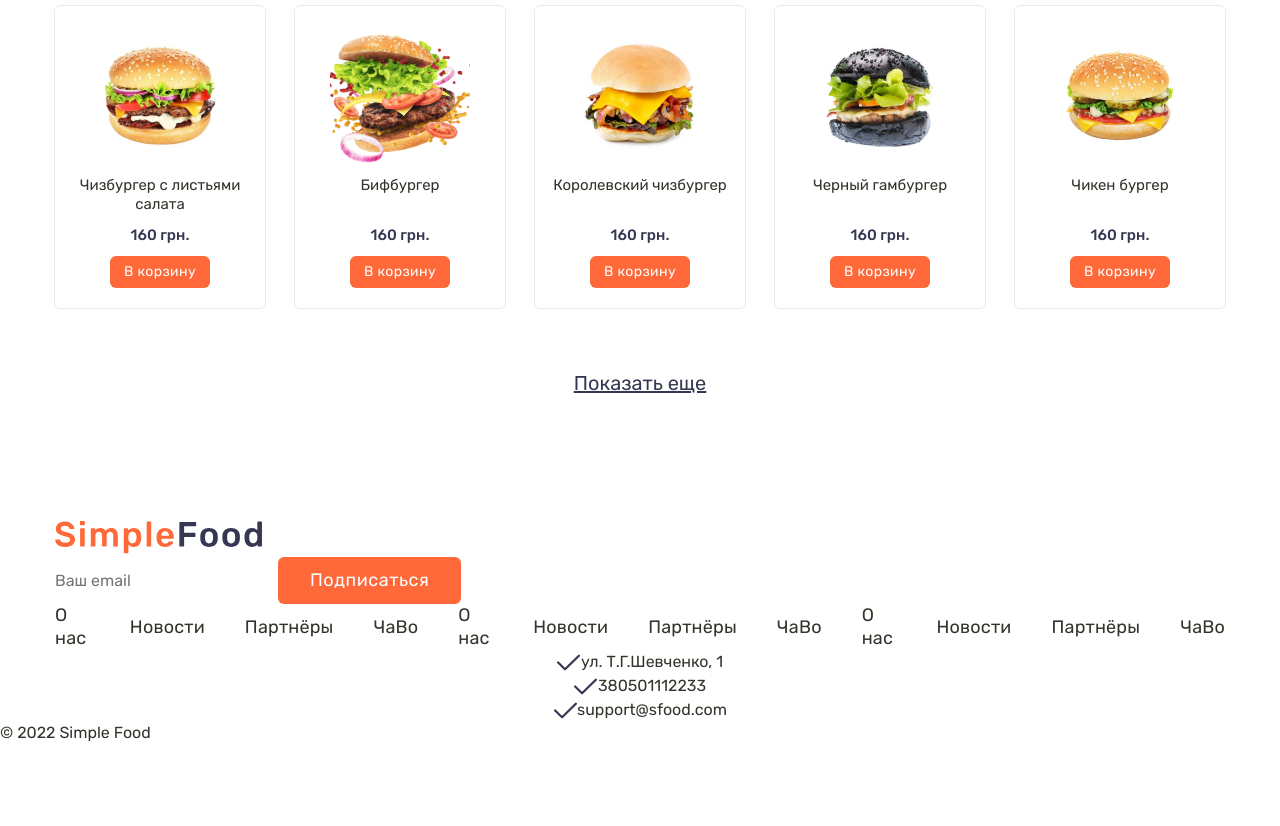
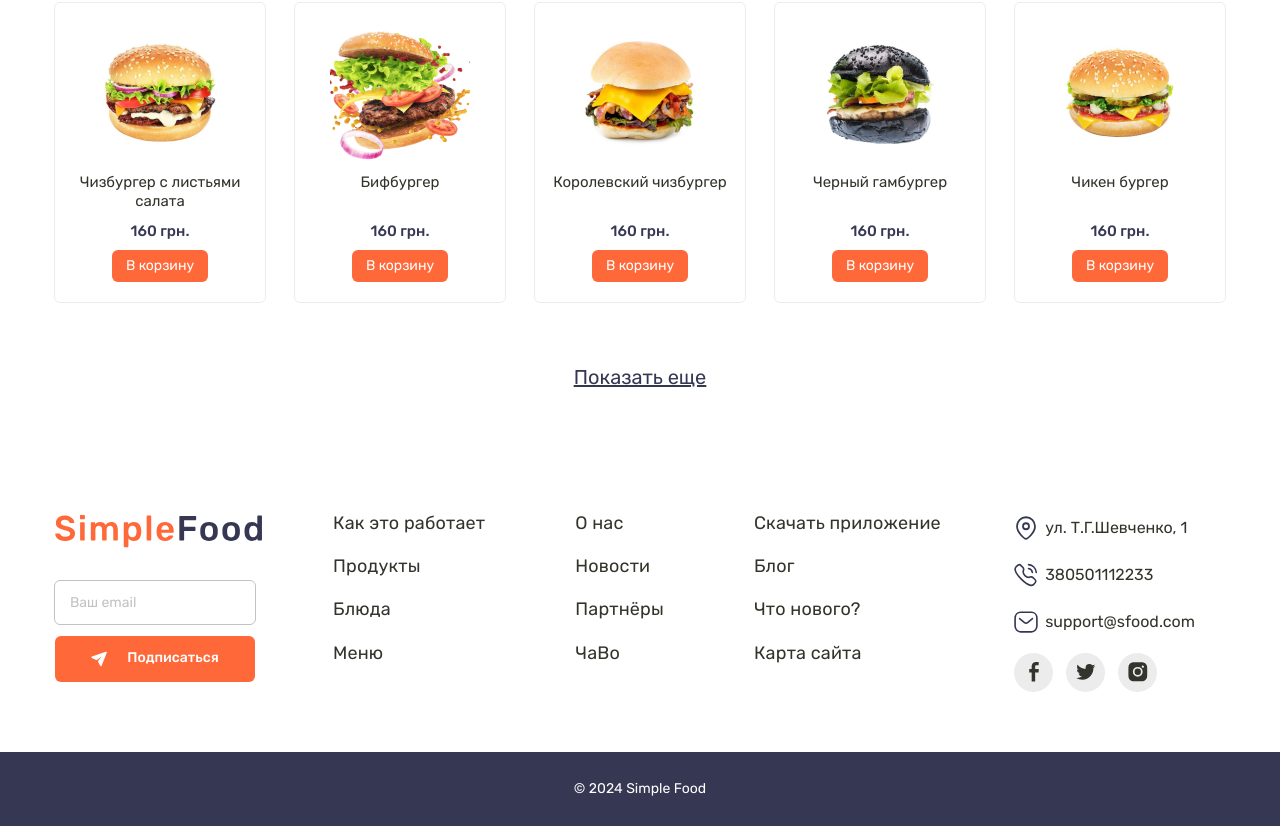
Before and after one commit to Tarasdeveloper/SimpleFoodNew, a website: page app/index.html in a window 1280 px wide. Shown: the part 1489-2315 px from the top of the page. Before the commit the page ends 2233 px from the top, so only its background shows below. Drawn offline with nearby package versions, Linux system fonts and the light colour scheme; files that its build step writes are made by us from their sources.

Commit message:
HW 12 done

```diff
--- a/app/index.html
+++ b/app/index.html
@@ -100,6 +100,7 @@
                 <button
                   class="categories-nav__btn icon icon--burger"
                   type="button"
+                  data-filter="category-1"
                 >
                   Бургеры
                 </button>
@@ -108,6 +109,7 @@
                 <button
                   class="categories-nav__btn icon icon--pizza"
                   type="button"
+                  data-filter="category-2"
                 >
                   Пицца
                 </button>
@@ -116,6 +118,7 @@
                 <button
                   class="categories-nav__btn icon icon--sandwich"
                   type="button"
+                  data-filter="category-3"
                 >
                   Сендвичи
                 </button>
@@ -124,6 +127,7 @@
                 <button
                   class="categories-nav__btn icon icon--asian"
                   type="button"
+                  data-filter="category-4"
                 >
                   Азиатская кухня
                 </button>
@@ -132,6 +136,7 @@
                 <button
                   class="categories-nav__btn icon icon--sets"
                   type="button"
+                  data-filter="category-5"
                 >
                   Cеты
                 </button>
@@ -139,9 +144,9 @@
             </ul>
 
             <ul class="categories-list popular__list">
-              <li class="categories-list__item">
+              <li class="categories-list__item category-1">
                 <article class="product-card">
-                  <a class="product-card__link">
+                  <a class="product-card__link" href="">
                     <h3 class="product-card__title">
                       Чизбургер с листьями салата
                     </h3>
@@ -163,9 +168,9 @@
                   </button>
                 </article>
               </li>
-              <li class="categories-list__item">
+              <li class="categories-list__item category-1">
                 <article class="product-card">
-                  <a class="product-card__link">
+                  <a class="product-card__link" href="">
                     <h3 class="product-card__title">Бифбургер</h3>
                   </a>
                   <a class="product-card__link" href="">
@@ -185,9 +190,9 @@
                   </button>
                 </article>
               </li>
-              <li class="categories-list__item">
+              <li class="categories-list__item category-2">
                 <article class="product-card">
-                  <a class="product-card__link">
+                  <a class="product-card__link" href="">
                     <h3 class="product-card__title">Королевский чизбургер</h3>
                   </a>
                   <a class="product-card__link" href="">
@@ -207,9 +212,9 @@
                   </button>
                 </article>
               </li>
-              <li class="categories-list__item">
+              <li class="categories-list__item category-2">
                 <article class="product-card">
-                  <a class="product-card__link">
+                  <a class="product-card__link" href="">
                     <h3 class="product-card__title">Черный гамбургер</h3>
                   </a>
                   <a class="product-card__link" href="">
@@ -229,9 +234,9 @@
                   </button>
                 </article>
               </li>
-              <li class="categories-list__item">
+              <li class="categories-list__item category-3">
                 <article class="product-card">
-                  <a class="product-card__link">
+                  <a class="product-card__link" href="">
                     <h3 class="product-card__title">Чикен бургер</h3>
                   </a>
                   <a class="product-card__link" href="">
@@ -251,9 +256,9 @@
                   </button>
                 </article>
               </li>
-              <li class="categories-list__item">
+              <li class="categories-list__item category-3">
                 <article class="product-card">
-                  <a class="product-card__link">
+                  <a class="product-card__link" href="">
                     <h3 class="product-card__title">
                       Чизбургер с листьями салата
                     </h3>
@@ -275,9 +280,9 @@
                   </button>
                 </article>
               </li>
-              <li class="categories-list__item">
+              <li class="categories-list__item category-4">
                 <article class="product-card">
-                  <a class="product-card__link">
+                  <a class="product-card__link" href="">
                     <h3 class="product-card__title">Бифбургер</h3>
                   </a>
                   <a class="product-card__link" href="">
@@ -297,9 +302,9 @@
                   </button>
                 </article>
               </li>
-              <li class="categories-list__item">
+              <li class="categories-list__item category-4">
                 <article class="product-card">
-                  <a class="product-card__link">
+                  <a class="product-card__link" href="">
                     <h3 class="product-card__title">Королевский чизбургер</h3>
                   </a>
                   <a class="product-card__link" href="">
@@ -319,9 +324,9 @@
                   </button>
                 </article>
               </li>
-              <li class="categories-list__item">
+              <li class="categories-list__item category-5">
                 <article class="product-card">
-                  <a class="product-card__link">
+                  <a class="product-card__link" href="">
                     <h3 class="product-card__title">Черный гамбургер</h3>
                   </a>
                   <a class="product-card__link" href="">
@@ -341,9 +346,9 @@
                   </button>
                 </article>
               </li>
-              <li class="categories-list__item">
+              <li class="categories-list__item category-5">
                 <article class="product-card">
-                  <a class="product-card__link">
+                  <a class="product-card__link" href="">
                     <h3 class="product-card__title">Чикен бургер</h3>
                   </a>
                   <a class="product-card__link" href="">
@@ -410,16 +415,16 @@
               <h3 class="sr-only">Навигация по сайту</h3>
               <ul class="menu footer__menu">
                 <li class="menu__item">
-                  <a class="menu__link" href="">О нас</a>
+                  <a class="menu__link" href="">Как это работает</a>
                 </li>
                 <li class="menu__item">
-                  <a class="menu__link" href="">Новости</a>
+                  <a class="menu__link" href="">Продукты</a>
                 </li>
                 <li class="menu__item">
-                  <a class="menu__link" href="">Партнёры</a>
+                  <a class="menu__link" href="">Блюда</a>
                 </li>
                 <li class="menu__item">
-                  <a class="menu__link" href="">ЧаВо</a>
+                  <a class="menu__link" href="">Меню</a>
                 </li>
                 <li class="menu__item">
                   <a class="menu__link" href="">О нас</a>
@@ -434,19 +439,20 @@
                   <a class="menu__link" href="">ЧаВо</a>
                 </li>
                 <li class="menu__item">
-                  <a class="menu__link" href="">О нас</a>
+                  <a class="menu__link" href="">Скачать приложение</a>
                 </li>
                 <li class="menu__item">
-                  <a class="menu__link" href="">Новости</a>
+                  <a class="menu__link" href="">Блог</a>
                 </li>
                 <li class="menu__item">
-                  <a class="menu__link" href="">Партнёры</a>
+                  <a class="menu__link" href="">Что нового?</a>
                 </li>
                 <li class="menu__item">
-                  <a class="menu__link" href="">ЧаВо</a>
+                  <a class="menu__link" href="">Карта сайта</a>
                 </li>
               </ul>
             </div>
+
             <div class="footer__contacts">
               <h3 class="sr-only">Контакты, соцсети</h3>
               <address class="contacts">
@@ -478,25 +484,36 @@
                       <span class="sr-only">Страница в фейсбук</span>
                       <span
                         class="social__icon"
-                        style="-webkit-mask-image: url(); mask-image: url()"
+                        style="
+                          -webkit-mask-image: url('images/sprite.svg#icon-facebook');
+                          mask-image: url('images/sprite.svg#icon-facebook');
+                        "
                       ></span>
                     </a>
                   </li>
+
                   <li class="social__item">
                     <a class="social__link" href="">
                       <span class="sr-only">Страница в инстаграм</span>
                       <span
                         class="social__icon"
-                        style="-webkit-mask-image: url(); mask-image: url()"
+                        style="
+                          -webkit-mask-image: url('images/sprite.svg#icon-twitter');
+                          mask-image: url('images/sprite.svg#icon-twitter');
+                        "
                       ></span>
                     </a>
                   </li>
+
                   <li class="social__item">
                     <a class="social__link" href="">
                       <span class="sr-only">Страница в твиттер</span>
                       <span
                         class="social__icon"
-                        style="-webkit-mask-image: url(); mask-image: url()"
+                        style="
+                          -webkit-mask-image: url('images/sprite.svg#icon-instagram');
+                          mask-image: url('images/sprite.svg#icon-instagram');
+                        "
                       ></span>
                     </a>
                   </li>
@@ -505,7 +522,7 @@
             </div>
           </section>
         </div>
-        <div class="footer__bottom">&copy; 2022 Simple Food</div>
+        <div class="footer__bottom">&copy; 2024 Simple Food</div>
       </footer>
     </div>
     <script src="js/main.min.js"></script>
--- a/app/scss/_global.scss
+++ b/app/scss/_global.scss
@@ -79,6 +79,26 @@ body {
       mask-image: url('../images/icons/icon-category-dish.svg');
     }
   }
+  &--send {
+    &::before {
+      mask-image: url('../images/icons/icon-telegram.svg');
+    }
+  }
+  &--address {
+    &::before {
+      mask-image: url('../images/icons/icon-location.svg');
+    }
+  }
+  &--phone {
+    &::before {
+      mask-image: url('../images/icons/icon-call.svg');
+    }
+  }
+  &--email {
+    &::before {
+      mask-image: url('../images/icons/icon-message.svg');
+    }
+  }
 
   &:hover {
     &::before {
@@ -151,6 +171,7 @@ body {
   }
 
   &--md {
+    letter-spacing: 0;
     font-size: 14px;
     padding: 7px 14px;
   }
--- /dev/null
+++ b/app/scss/parts/_footer.scss
@@ -0,0 +1,184 @@
+.footer {
+  &__content {
+    display: flex;
+    flex-wrap: wrap;
+    gap: 70px;
+    margin-bottom: 60px;
+  }
+
+  &__logo {
+    margin-bottom: 30px;
+  }
+
+  &__menu {
+    display: grid;
+    grid-template-columns: repeat(3, auto);
+    grid-auto-flow: column;
+    gap: 20px 90px;
+
+    .menu__item {
+      grid-column: 3;
+
+      &:nth-child(-n + 4) {
+        grid-column: 1;
+      }
+
+      &:nth-child(n + 5):nth-child(-n + 8) {
+        grid-column: 2;
+      }
+    }
+  }
+
+  &__contacts {
+    margin-left: auto;
+    margin-right: 30px;
+  }
+
+  &__bottom {
+    font-size: 14px;
+    line-height: 1;
+    color: $c-white;
+    background-color: $c-darkBlue-900;
+    padding: 30px;
+    text-align: center;
+  }
+}
+
+.subscription {
+  .form__field {
+    width: 200px;
+    margin-bottom: 12px;
+  }
+
+  &__btn {
+    display: flex;
+    align-items: center;
+    gap: 20px;
+    min-width: 200px;
+    padding: 11px 30px;
+    font-size: 14px;
+    font-weight: 500;
+    letter-spacing: 0;
+
+    &::before {
+      background-color: $c-white;
+      min-width: 16px;
+    }
+
+    &:focus,
+    &:hover,
+    &:active {
+      &::before {
+        background-color: $c-orange-900;
+      }
+    }
+  }
+}
+
+.form {
+  &__field {
+    border-radius: 5px;
+    outline: 1px solid $c-gray;
+    padding: 11px 15px;
+    transition: outline-color 0.3s ease-in-out, outline-width 0.15s ease-in-out;
+
+    &::placeholder {
+      font-size: 14px;
+      color: $c-gray;
+      transition: color 0.3s ease-in-out;
+    }
+
+    &:focus {
+      outline-color: $c-orange-900;
+      outline-width: 2px;
+    }
+    &:hover {
+      &::placeholder {
+        color: $c-dark;
+      }
+    }
+  }
+}
+
+.contacts {
+  &__item {
+    margin-bottom: 15px;
+  }
+
+  &__link {
+    line-height: 2;
+    gap: 7px;
+    justify-content: start;
+    outline: 2px solid transparent;
+    transition: outline-color 0.3s ease-in-out, color 0.3s ease-in-out,
+      text-shadow 0.4s ease-in-out;
+
+    &:focus {
+      outline-color: rgba($c-orange-900, 0.7);
+    }
+
+    &:hover {
+      color: $c-orange-900;
+      &::before {
+        background-color: $c-orange-900;
+      }
+    }
+
+    &:active {
+      text-shadow: 2px 2px 5px rgba($c-dark, 0.5);
+      outline-color: transparent;
+    }
+  }
+}
+
+.social {
+  &__list {
+    display: flex;
+    gap: 13px;
+  }
+
+  &__link {
+    min-width: 39px;
+    height: 39px;
+    display: flex;
+    align-items: center;
+    justify-content: center;
+    background-color: $c-silver-200;
+    border-radius: 50%;
+    outline: 2px solid transparent;
+    transition: outline-color 0.3s ease-in-out,
+      background-color 0.3s ease-in-out;
+
+    &:focus {
+      outline-color: rgba($c-orange-900, 0.7);
+      background-color: rgba($c-orange-900, 0.1);
+    }
+
+    &:hover {
+      background-color: $c-orange-900;
+
+      .social__icon {
+        background-color: $c-white;
+      }
+    }
+
+    &:active {
+      outline-color: transparent;
+      background-color: rgba($c-orange-900, 0.1);
+
+      .social__icon {
+        background-color: $c-orange-900;
+      }
+    }
+  }
+
+  &__icon {
+    display: block;
+    width: 20px;
+    height: 20px;
+    mask-repeat: no-repeat;
+    mask-size: contain;
+    mask-position: center;
+    background-color: $c-dark;
+  }
+}
--- a/app/scss/parts/_hero-section.scss
+++ b/app/scss/parts/_hero-section.scss
@@ -27,6 +27,7 @@ $rightPos: calc((100vw - 1170px) / 2);
     line-height: 1.5;
     margin-bottom: 20px;
     font-size: 20px;
+    @include line-clamp(4);
   }
 
   &__actions {
--- a/app/scss/parts/_product-card.scss
+++ b/app/scss/parts/_product-card.scss
@@ -28,6 +28,7 @@
 
   &__title {
     font-size: 15px;
+    @include line-clamp(2);
   }
 
   &__img {
@@ -40,7 +41,7 @@
   &__price {
     font-size: 15px;
     font-weight: 500;
-    line-height: 1.4;
+    line-height: 1.2;
     color: $c-darkBlue-900;
     order: 3;
     margin-top: auto;
--- a/app/scss/style.scss
+++ b/app/scss/style.scss
@@ -8,3 +8,4 @@
 @import 'parts/popular-section';
 @import 'parts/categories';
 @import 'parts/product-card';
+@import 'parts/footer';
```
Also changed, not shown: app/scss/_vars.scss (+0 -16 lines), app/js/main.min.js.
